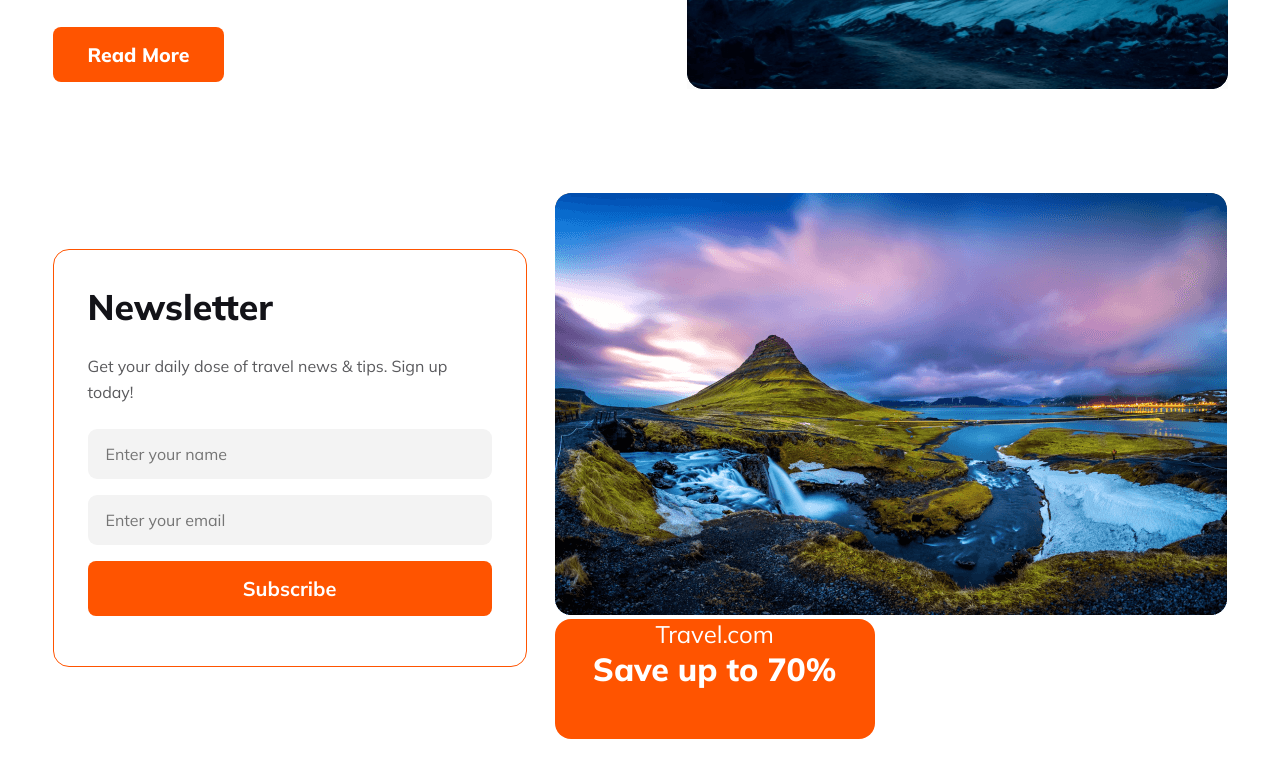
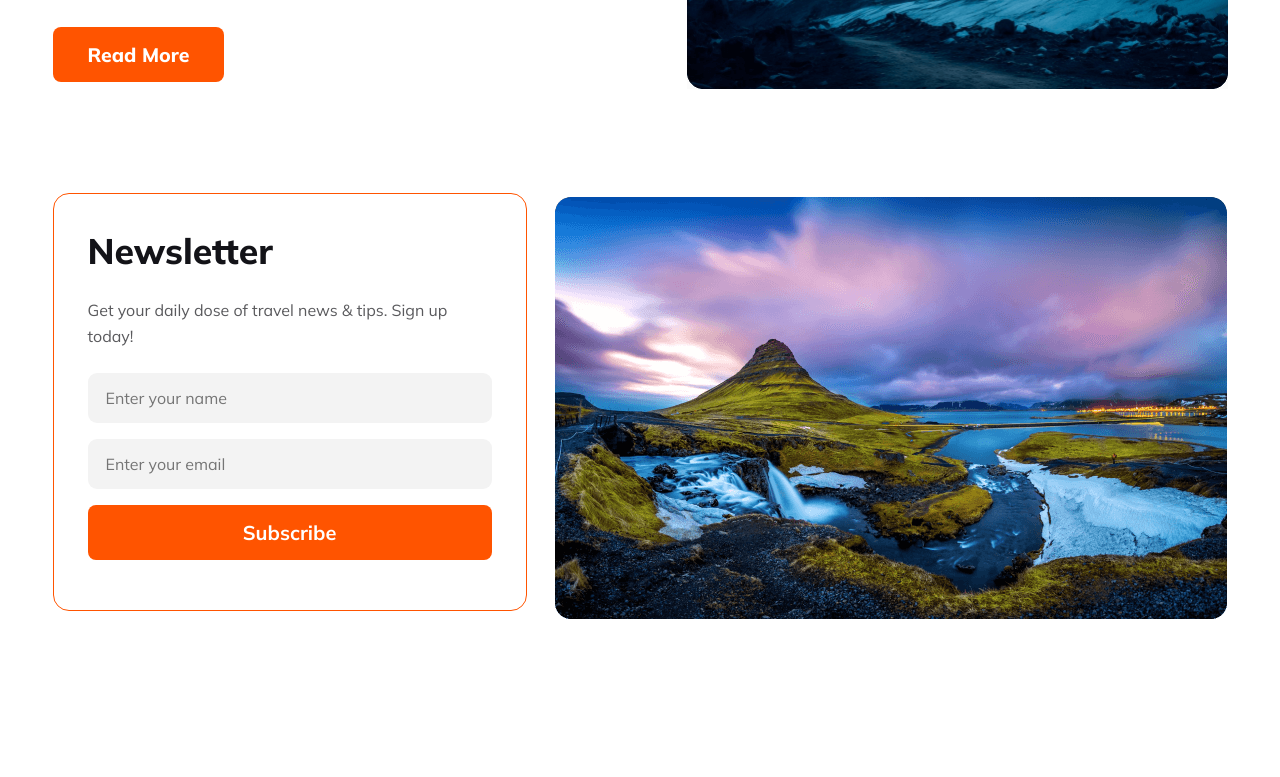
Before and after one commit to RashedulHaqueRasel1/PH-B9A2-Travel, a plain HTML site: page index.html in a window 1280 px wide. Shown: the part 1230-2007 px from the top of the page. After the commit the page ends 1957 px from the top, so only its background shows below. Drawn offline with Linux system fonts and the light colour scheme.

Commit message:
Update News Letter Seaction

```diff
--- a/index.html
+++ b/index.html
@@ -93,13 +93,10 @@
               <button class="sub-btn">Subscribe</button>
             </form>
         </div>
-        <div class="img-content">
+          <div class="img-content">
             <img src="Images/Rectangle 8 (1).png" alt="">
-            <div class="save-up">
-              <p class="save-up-p">Travel.com</p>
-              <h2 class="save-up-70">Save up to 70%</h2>
-            </div>
-        </div>
+
+          </div>
       </div>
     </section>
     <!-- Newsletter Section End Here -->
--- a/style/style.css
+++ b/style/style.css
@@ -224,28 +224,10 @@ nav .nav-item .color {
   max-width: 100%;
   height: 100%;
 }
+/* .news-content{
+  position: absolute;
+} */
 
-.save-up {
-  width: 320px;
-  height: 120px;
-  color: #FFF;
-  position: relative;
-  text-align: center;
-  border-radius: 16px;
-  background: #FF5400;
-}
-
-.save-up p {
-  color: #FFF;
-  font-size: 24px;
-  font-weight: 400;
-}
-
-.save-up-70 {
-  color: #FFF;
-  font-size: 32px;
-  font-weight: 800;
-}
 
 form,
 input {
```
